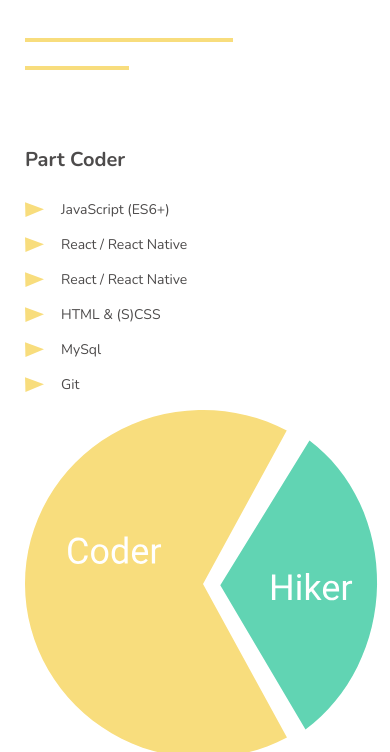
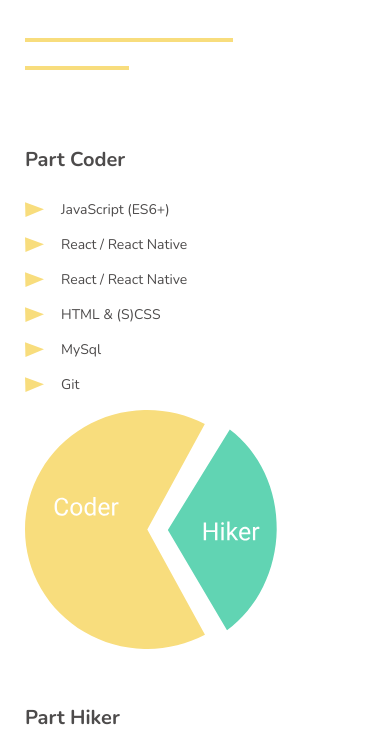
Before and after one commit to shejza/portfolio, a website: page profile.html in a window 390 px wide. Shown: the part 1147-1899 px from the top of the page. Drawn offline with nearby package versions, Linux system fonts and the light colour scheme; grey boxes are pictures that could not be loaded.

Commit message:
Small fix

```diff
--- a/css/style.css
+++ b/css/style.css
@@ -3156,6 +3156,9 @@ body {
 .profile .skills {
   margin-top: 35px;
   margin-bottom: 7rem; }
+  @media only screen and (max-width: 34.5em) {
+    .profile .skills {
+      margin-bottom: 1rem; } }
   .profile .skills__wrapper {
     display: flex;
     justify-content: space-between;
@@ -3173,10 +3176,18 @@ body {
       max-width: 50%; }
   .profile .skills .chart {
     position: relative; }
+    @media only screen and (max-width: 34.5em) {
+      .profile .skills .chart .slide-right {
+        max-width: 180px; } }
     .profile .skills .chart--green {
       position: absolute;
       top: 24px;
       left: 184px; }
+      @media only screen and (max-width: 34.5em) {
+        .profile .skills .chart--green {
+          top: 15px;
+          left: 135px;
+          max-width: 125px; } }
   .profile .skills__text__wrapper {
     display: flex;
     margin-bottom: 16px; }
```
